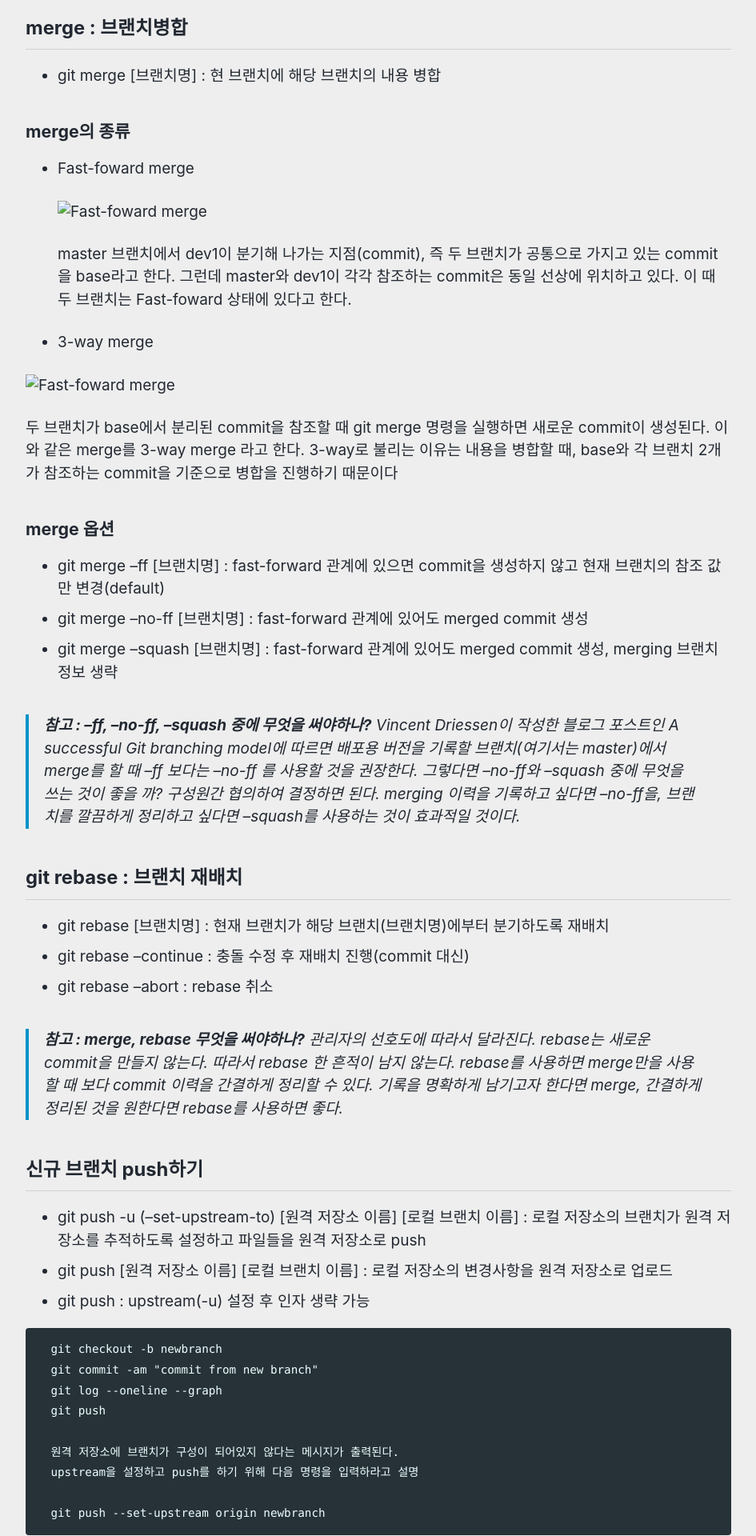
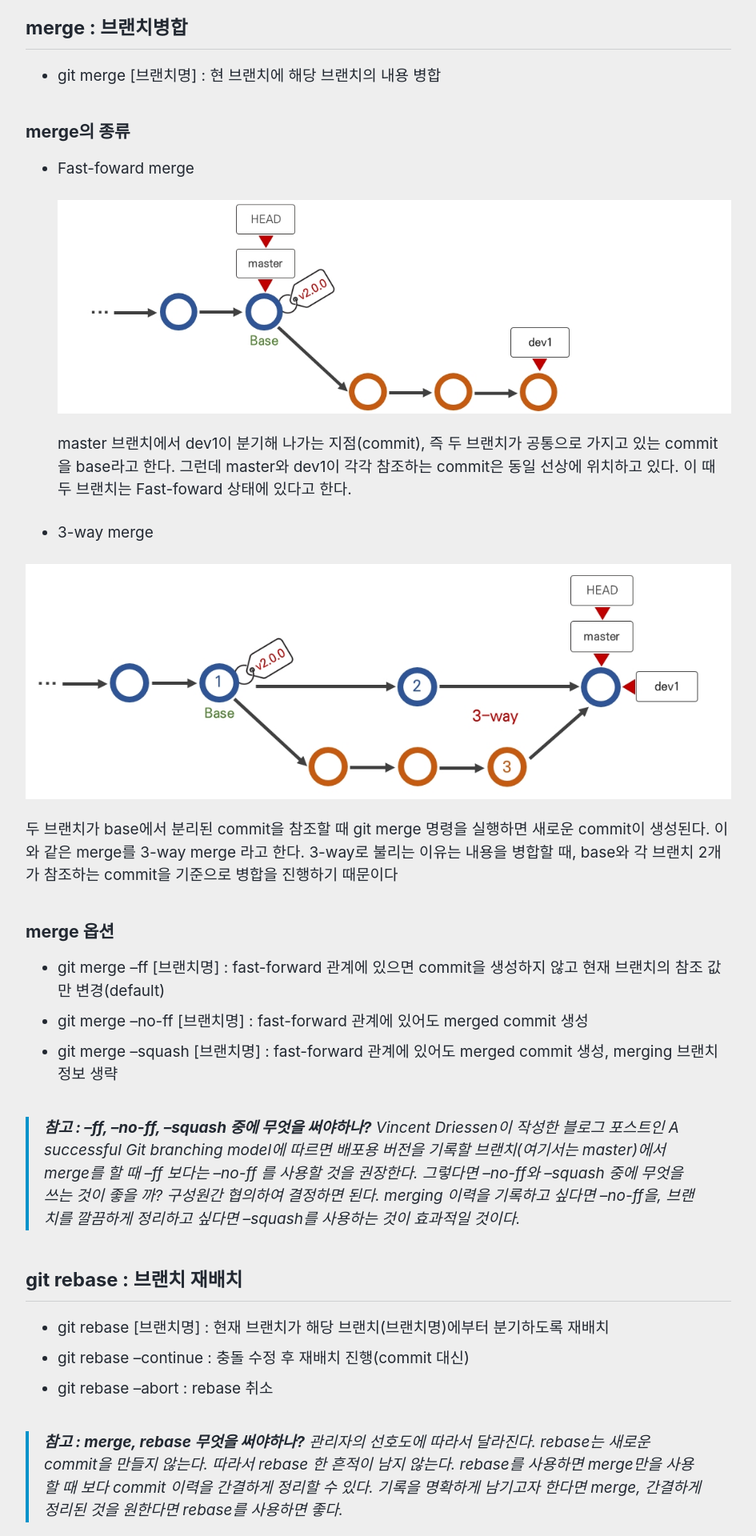
Before and after one commit to sorincorp-edu/sorincorp-edu.github.io, a Jekyll site: the page built from _posts/2022-09-19-web-4-git_basic_lec05.md, in a window 1280 px wide. Shown: the part 1161-3081 px from the top of the page at 80% size, without its empty margins (167-1112 px from the left). Built offline with Jekyll 4.4.1, drawn with Linux system fonts in a browser that asks for light colours; cached includes are drawn as plain includes; a script that is not in the unit is left out.

Commit message:
git 4,5 추가

```diff
--- a/_posts/2022-09-19-web-4-git_basic_lec05.md
+++ b/_posts/2022-09-19-web-4-git_basic_lec05.md
@@ -20,7 +20,7 @@ last_modified_at: 2022-09-19
 - 브랜치 별 각각 다른 작업을 동시에 진행 가능.
 - 두 브랜치의 내용을 병합(merge)하여 한 브랜치에 정리 가능.
 
-![git branch](./../../images/lecture/git_05.00.01..jpg)
+![git branch](./../../images/sr_web/git_05.00.01..jpg)
 
 ## git branch, checkout : 브랜치 생성과 전환
 ### 1. git branch : 브랜치 생성, 관리, 삭제
@@ -54,13 +54,13 @@ last_modified_at: 2022-09-19
 ### merge의 종류
 - Fast-foward merge
 
-  ![Fast-foward merge ](./../../images/lecture/git_05.03.01.jpg)
+  ![Fast-foward merge ](./../../images/sr_web/git_05.03.01.jpg)
 
   master 브랜치에서 dev1이 분기해 나가는 지점(commit), 즉 두 브랜치가 공통으로 가지고 있는 commit을 base라고 한다. 그런데 master와 dev1이 각각 참조하는 commit은 동일 선상에 위치하고 있다. 이 때 두 브랜치는 Fast-foward 상태에 있다고 한다.
 
  - 3-way merge
 
-  ![Fast-foward merge ](./../../images/lecture/git_05.03.04.jpg)
+  ![Fast-foward merge ](./../../images/sr_web/git_05.03.04.jpg)
 
   두 브랜치가 base에서 분리된 commit을 참조할 때 git merge 명령을 실행하면 새로운 commit이 생성된다. 이와 같은 merge를 3-way merge 라고 한다. 3-way로 불리는 이유는 내용을 병합할 때, base와 각 브랜치 2개가 참조하는 commit을 기준으로 병합을 진행하기 때문이다
 
```
Also changed, not shown: _posts/2022-09-19-web-4-git_basic_lec04.md (+2 -2 lines).
